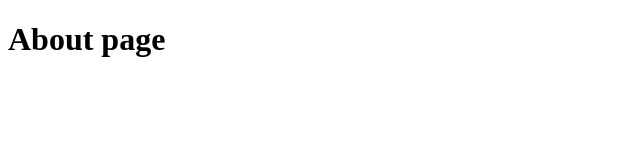
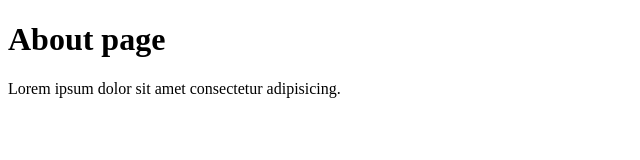
Before and after one commit to tratchapong/git-lab02, a website: page about.html in a window 1280 px wide. Shown: the whole page, without its empty margins (0-640 px from the left). Drawn offline with Linux system fonts and the light colour scheme.

Commit message:
add para

```diff
--- a/about.html
+++ b/about.html
@@ -7,5 +7,6 @@
 </head>
 <body>
     <h1 class="title">About page</h1>
+    <p>Lorem ipsum dolor sit amet consectetur adipisicing.</p>
 </body>
 </html>
```
